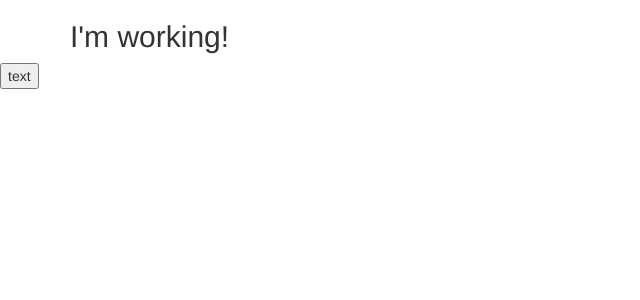
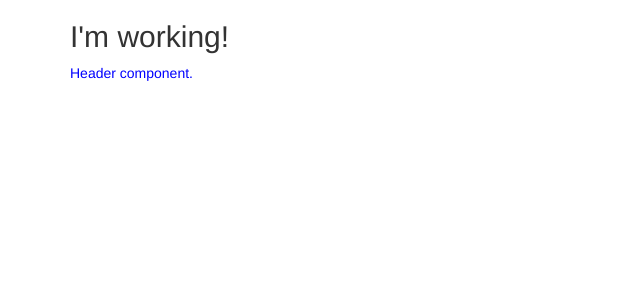
Before and after one commit to ksdragon/ng4-complete-guide, an Angular app: page / in a window 1280 px wide. Shown: the top 300 px of the page, without its empty margins (0-640 px from the left). Built offline with nearby package versions, Linux system fonts and the light colour scheme.

Commit message:
add header componet

```diff
--- a/src/app/app.component.html
+++ b/src/app/app.component.html
@@ -2,7 +2,7 @@
   <div class="row">
     <div class="col-md-12">
       <h2>I'm working!</h2>
+      <app-header></app-header>
     </div>
   </div>
 </div>
-<button mat-button>text</button>
--- a/src/app/app.module.ts
+++ b/src/app/app.module.ts
@@ -2,10 +2,12 @@
 import { NgModule } from '@angular/core';
 
 import { AppComponent } from './app.component';
+import { HeaderComponent } from './header/header.component';
 
 @NgModule({
   declarations: [
-    AppComponent
+    AppComponent,
+    HeaderComponent
   ],
   imports: [
     BrowserModule
--- /dev/null
+++ b/src/app/header/header.component.css
@@ -0,0 +1,3 @@
+p {
+    color: blue;
+}
--- /dev/null
+++ b/src/app/header/header.component.html
@@ -0,0 +1,5 @@
+<div class="content">
+    <div>
+        <p>Header component.</p>
+    </div>
+</div>
```
Also changed, not shown: src/app/header/header.component.ts (added, +8 -0 lines).
